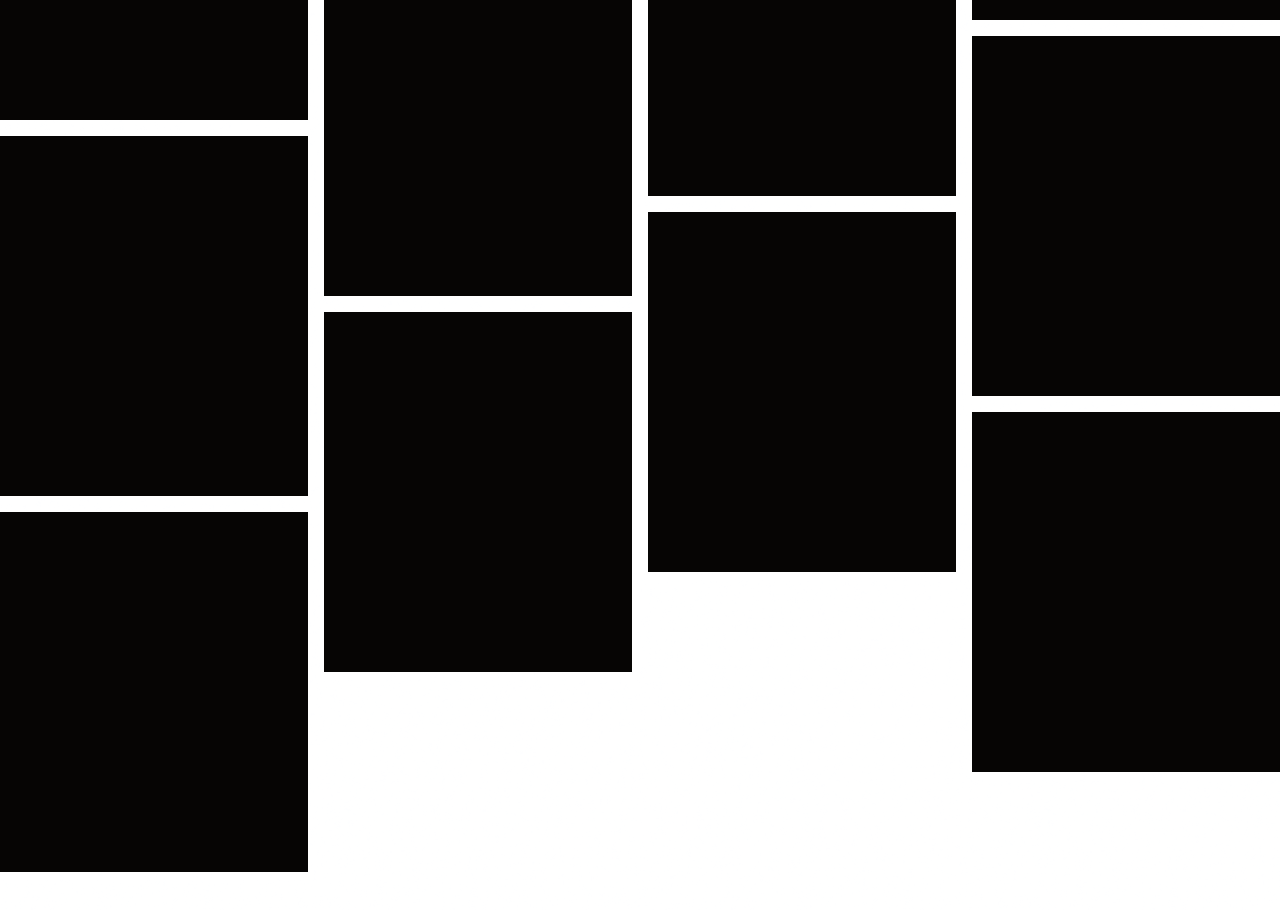
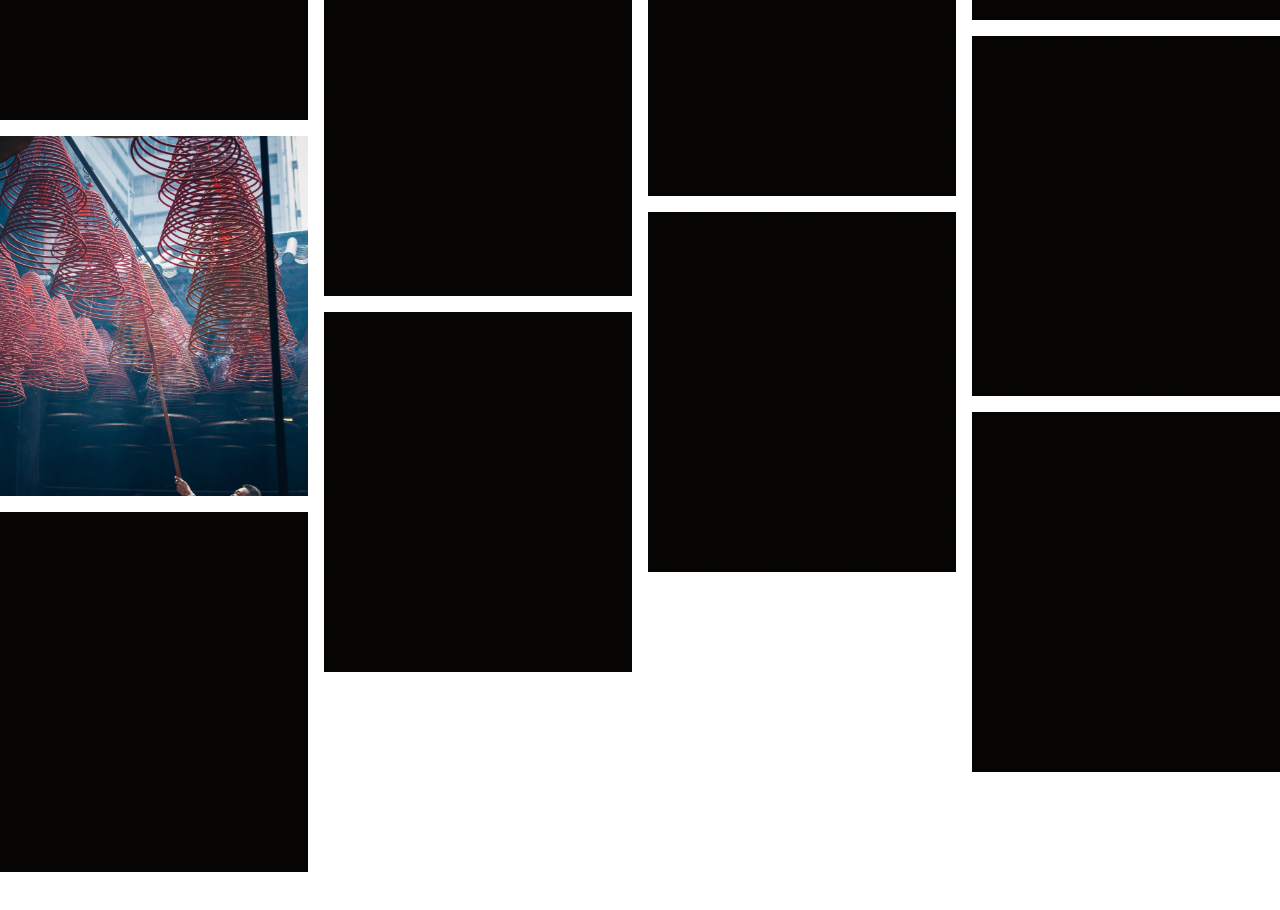
Before and after one commit to ymhaah/NPFF-Agency, a React (Vite) app: page / in a window 1280 px wide. Shown: the part 840-1750 px from the top of the page. Built offline with nearby package versions, Linux system fonts and the light colour scheme.

Commit message:
gallery 45%

```diff
--- a/src/components/Gallery.jsx
+++ b/src/components/Gallery.jsx
@@ -46,6 +46,13 @@ function Gallery({ setImageLoaded }) {
             },
             y: -300,
         });
+        gsap.from(".gallery-image img", {
+            scrollTrigger: {
+                trigger: ".grid",
+                scrub: true,
+            },
+            objectPosition: "50% 0%",
+        });
     }, [gallery]);
 
     return (
@@ -53,7 +60,16 @@ function Gallery({ setImageLoaded }) {
             <div className="grid">
                 <div className="coll GA-c1">
                     <div className="gallery-image"></div>
-                    <div className="gallery-image"></div>
+                    <div className="gallery-image">
+                        <Image
+                            loaded={loadedFun}
+                            src={mainImages[1].src}
+                            webp={mainImages[1].webp}
+                            alt={mainImages[1].alt}
+                            hash={mainImages[1].hash}
+                            id={mainImages[1].id}
+                        />
+                    </div>
                     <div className="gallery-image"></div>
                 </div>
                 <div className="coll GA-c2">
--- a/src/index.css
+++ b/src/index.css
@@ -783,6 +783,11 @@ main.hero .Container h1 span:nth-child(2) {
   width: 100%;
   height: 100%;
 }
+.gallery .grid .coll .gallery-image .image img {
+  -o-object-position: 50% 100%;
+     object-position: 50% 100%;
+}
+
 footer {
   width: 100vw;
 }
--- a/src/style/components/_gallery.scss
+++ b/src/style/components/_gallery.scss
@@ -29,6 +29,7 @@
                     width: 100%;
                     height: 100%;
                     img {
+                        object-position: 50% 100%;
                     }
                 }
             }
```
Also changed, not shown: 1 other file (tests, documents, lock files or other folders).
